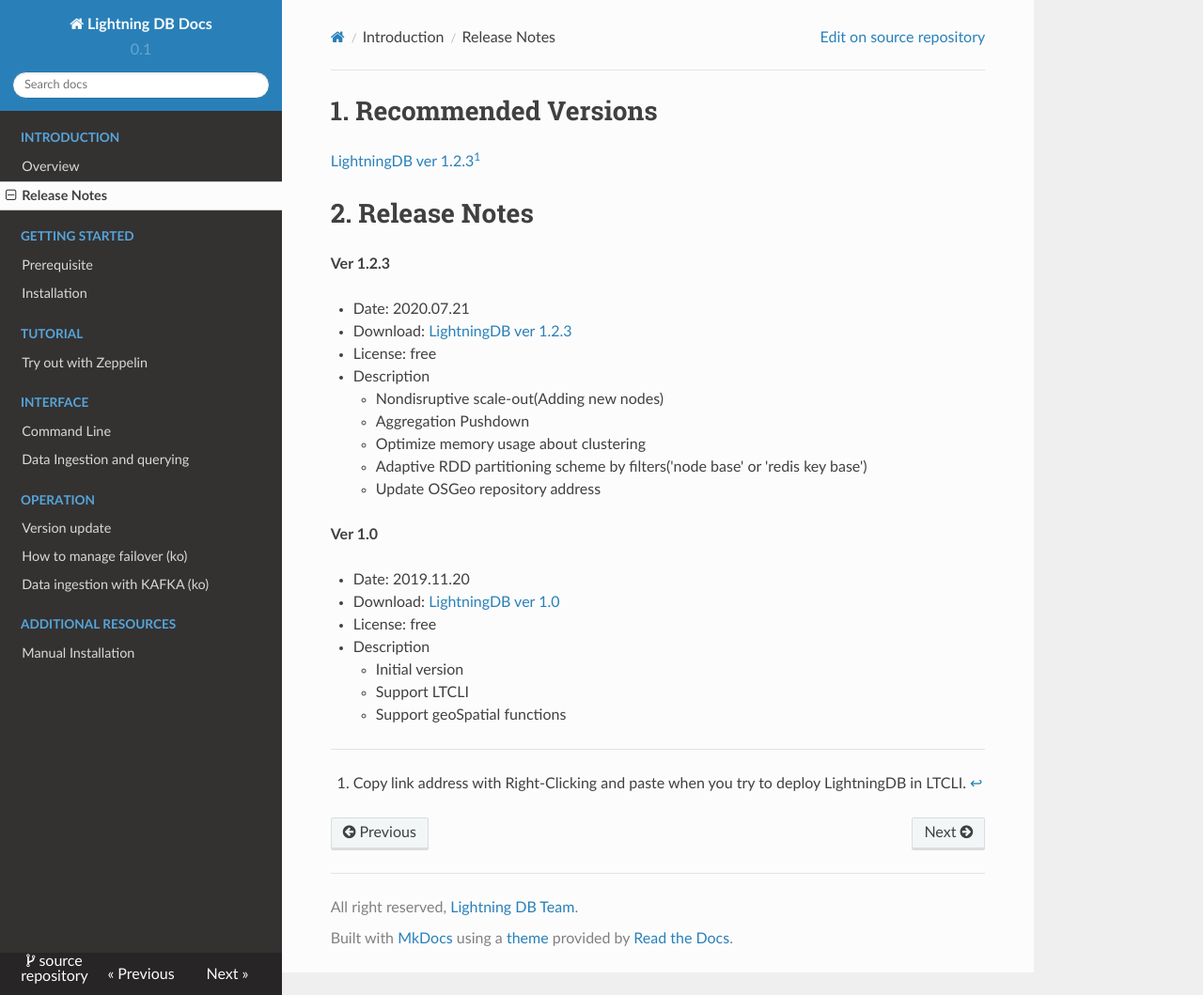
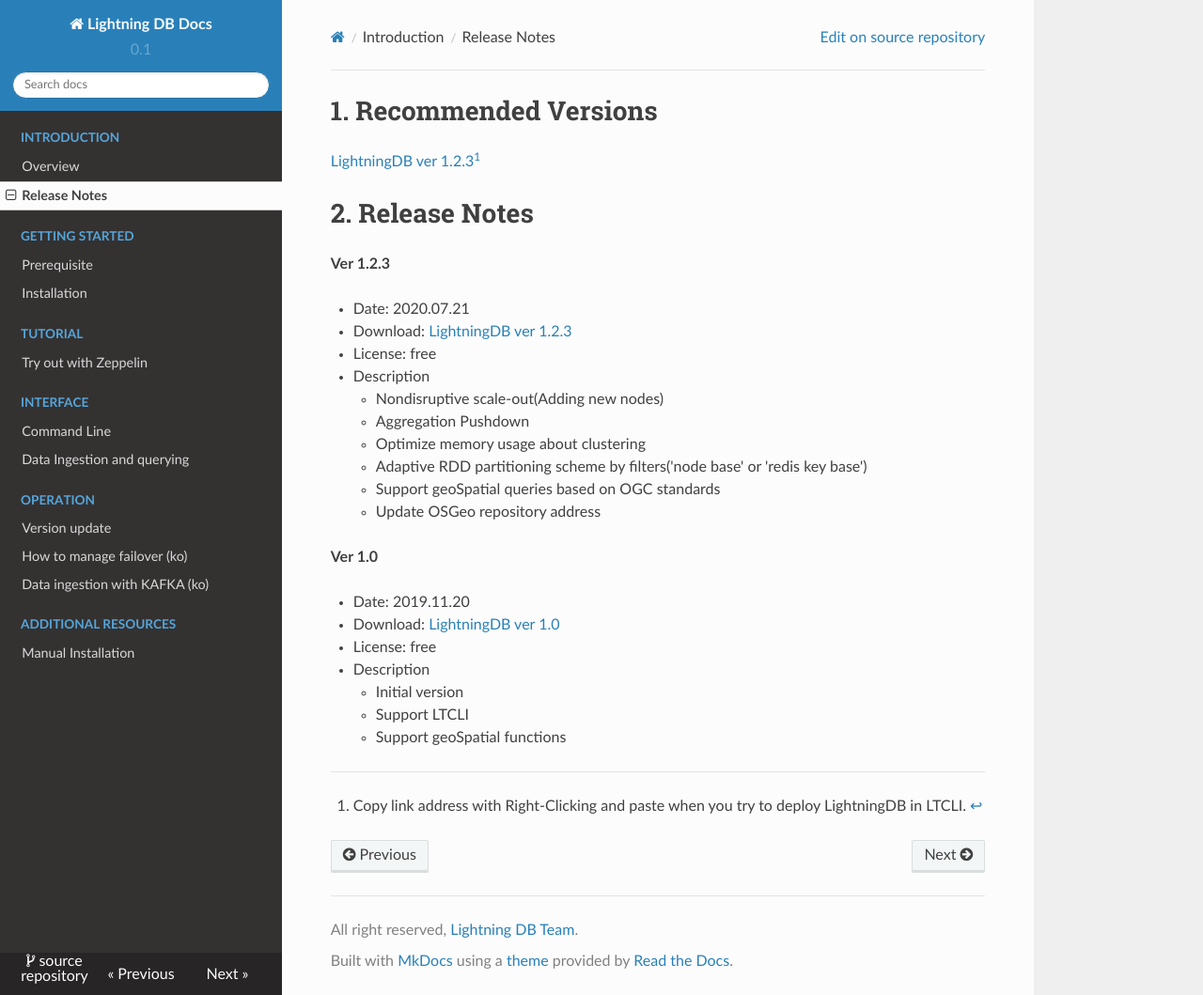
Before and after one commit to mnms/docs, an MkDocs documentation site: the page built from docs/release-note.md, in a window 1280 px wide and 1059 px high. Shown: the whole window at 94% size. Built offline with MkDocs 1.6.1, drawn with Linux system fonts in a browser that asks for light colours; nearby versions of some CDN libraries.

Commit message:
Add feature about OGC standards geo query

```diff
--- a/docs/release-note.md
+++ b/docs/release-note.md
@@ -15,6 +15,7 @@
     - Aggregation Pushdown
     - Optimize memory usage about clustering
     - Adaptive RDD partitioning scheme by filters('node base' or 'redis key base')
+    - Support geoSpatial queries based on OGC standards
     - Update OSGeo repository address
 
 
```
